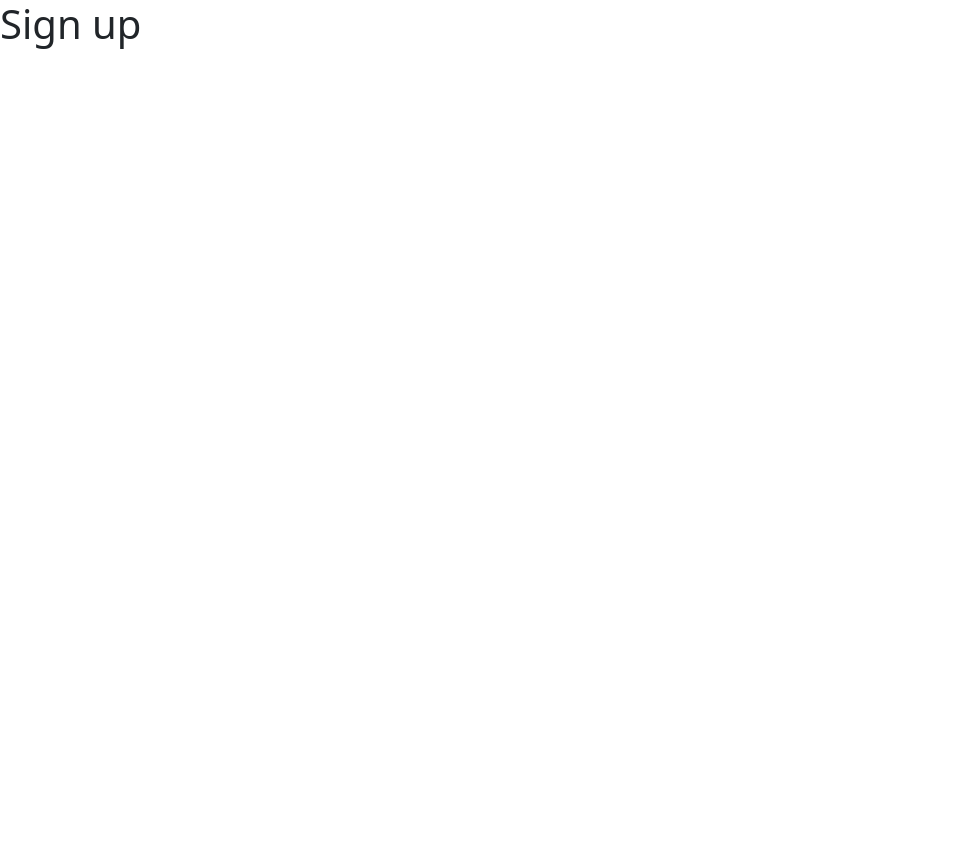
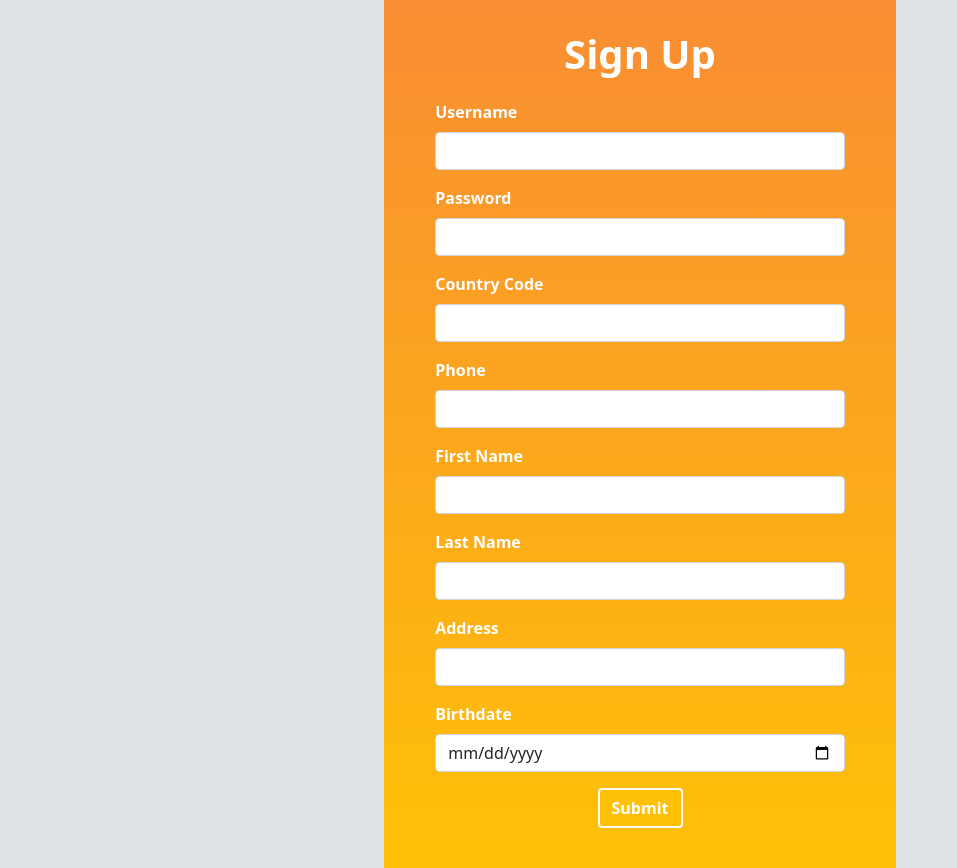
Before and after one commit to AbelJohn2020/abel-arbildo-bc, a React (Create React App) app: page /signup in a window 1280 px wide. Shown: the whole page, without its empty margins (0-957 px from the left). Before the commit the page ends 800 px from the top, so only its background shows below. Built offline with nearby package versions, Linux system fonts and the light colour scheme.

Commit message:
Add Sign up Form and Styles

```diff
--- a/src/components/Login/Login.js
+++ b/src/components/Login/Login.js
@@ -16,27 +16,26 @@ const Login = () => {
                     <div className="login__form">
                         <div className="mb-3">
                             <label
-                                htmlFor="exampleInputUser1"
+                                htmlFor="user"
                                 className="form-label text-capitalize fw-bolder text-white fs-5 res"
                             >username</label>
                             <input
                                 type="text"
                                 className="form-control border-white border-2"
-                                id="exampleInputUser1"
-                                aria-describedby="emailHelp"
+                                id="user"
                                 placeholder="Username"
                             />
                         </div>
 
                         <div className="mb-3">
                             <label
-                                htmlFor="inputPassword6"
+                                htmlFor="password"
                                 className="form-label text-white fw-bolder text-capitalize fs-5 res"
                             >password</label>
                             <input
                                 type="password"
                                 className="form-control border-white border-2"
-                                id="inputPassword6"
+                                id="password"
                                 placeholder="Password"
                             />
                         </div>
@@ -46,7 +45,10 @@ const Login = () => {
                             type="submit"
                             className="btn btn-warning fw-bolder text-capitalize lh-base align-middle border-2 border-light text-white"
                         >login</button>
-                        <Link to="/signup" className="btn btn-warning fw-bolder text-capitalize lh-base align-middle border-2 border-light text-white signup">sign up</Link>
+                        <Link
+                            to="/signup"
+                            className="btn btn-warning fw-bolder text-capitalize lh-base align-middle border-2 border-light text-white signup"
+                        >sign up</Link>
                     </div>
                 </form>
             </div>
--- /dev/null
+++ b/src/components/SignUpForm/SignUpForm.css
@@ -0,0 +1,21 @@
+.sign-up {
+    box-sizing: border-box;
+    display: flex;
+    align-items: center;
+    justify-content: center;
+
+    width: 40%;
+    flex-direction: column;
+    background: linear-gradient( rgba(253, 126, 20, 0.85), rgb(255, 193, 7));
+    padding: 24px 0 40px 0;
+}
+
+@media (max-width: 780px) {
+    .sign-up {
+        width: 100%;
+        padding: 24px 4% 40px 4%;
+    }
+}
+
+/* @media (max-width: 420px) {
+} */
--- a/src/components/SignUpForm/SignUpForm.js
+++ b/src/components/SignUpForm/SignUpForm.js
@@ -1,9 +1,60 @@
-import React from 'react'
+import React from 'react';
+import "./SignUpForm.css";
 
 const SignUpForm = () => {
     return (
-        <div>
-            <h1>Sign up</h1>
+        <div className="container-login">
+            <div className="sign-up">
+                <p className="text-capitalize fw-bolder text-white lh-base fs-1">sign up</p>
+                <form className="form">
+                    <div className="mb-3">
+                        <label htmlFor="user" className="form-label text-capitalize fw-bold text-white">username</label>
+                        <input type="text" className="form-control" id="user" />
+                    </div>
+
+                    <div className="mb-3">
+                        <label htmlFor="password" className="form-label text-capitalize fw-bold text-white">password</label>
+                        <input type="password" className="form-control" id="password" />
+                    </div>
+
+                    <div className="mb-3">
+                        <label htmlFor="countryCode" className="form-label text-capitalize fw-bold text-white">country code</label>
+                        <input type="text" className="form-control" id="countryCode" />
+                    </div>
+
+                    <div className="mb-3">
+                        <label htmlFor="phone" className="form-label text-capitalize fw-bold text-white">phone</label>
+                        <input type="text" className="form-control" id="phone" />
+                    </div>
+
+                    <div className="mb-3">
+                        <label htmlFor="firstName" className="form-label text-capitalize fw-bold text-white">first name</label>
+                        <input type="text" className="form-control" id="firstName" />
+                    </div>
+
+                    <div className="mb-3">
+                        <label htmlFor="lastName" className="form-label text-capitalize fw-bold text-white">last name</label>
+                        <input type="text" className="form-control" id="lastName" />
+                    </div>
+
+                    <div className="mb-3">
+                        <label htmlFor="address" className="form-label text-capitalize fw-bold text-white">address</label>
+                        <input type="text" className="form-control" id="address" />
+                    </div>
+
+                    <div className="mb-3">
+                        <label htmlFor="birthdate" className="form-label text-capitalize fw-bold text-white">birthdate</label>
+                        <input type="date" className="form-control" id="birthdate" />
+                    </div>
+
+                    <div className="d-flex justify-content-center">
+                        <button
+                            type="submit"
+                            className="btn btn-warning fw-bolder text-capitalize lh-base align-middle border-2 border-light text-white"
+                        >Submit</button>
+                    </div>
+                </form>
+            </div>
         </div>
     )
 }
```
